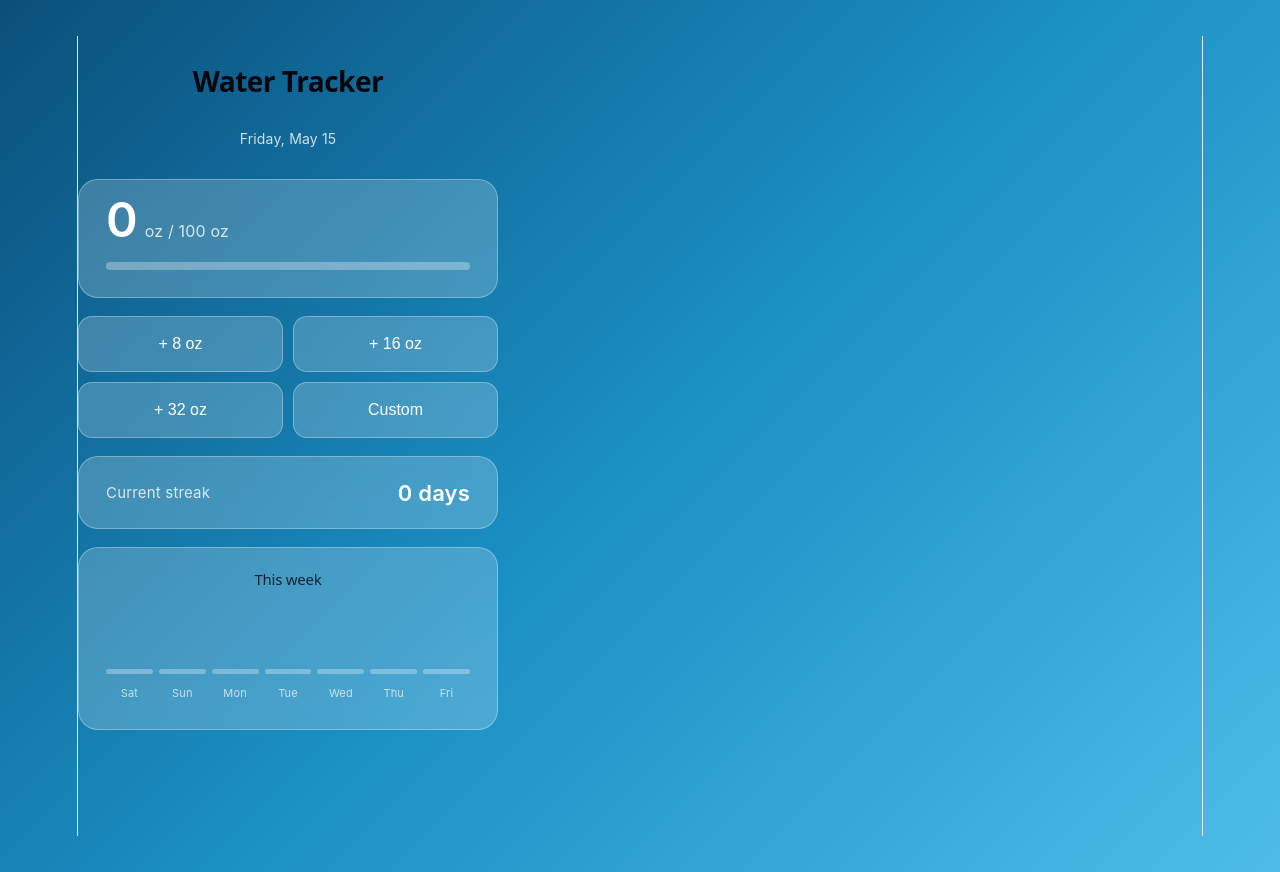
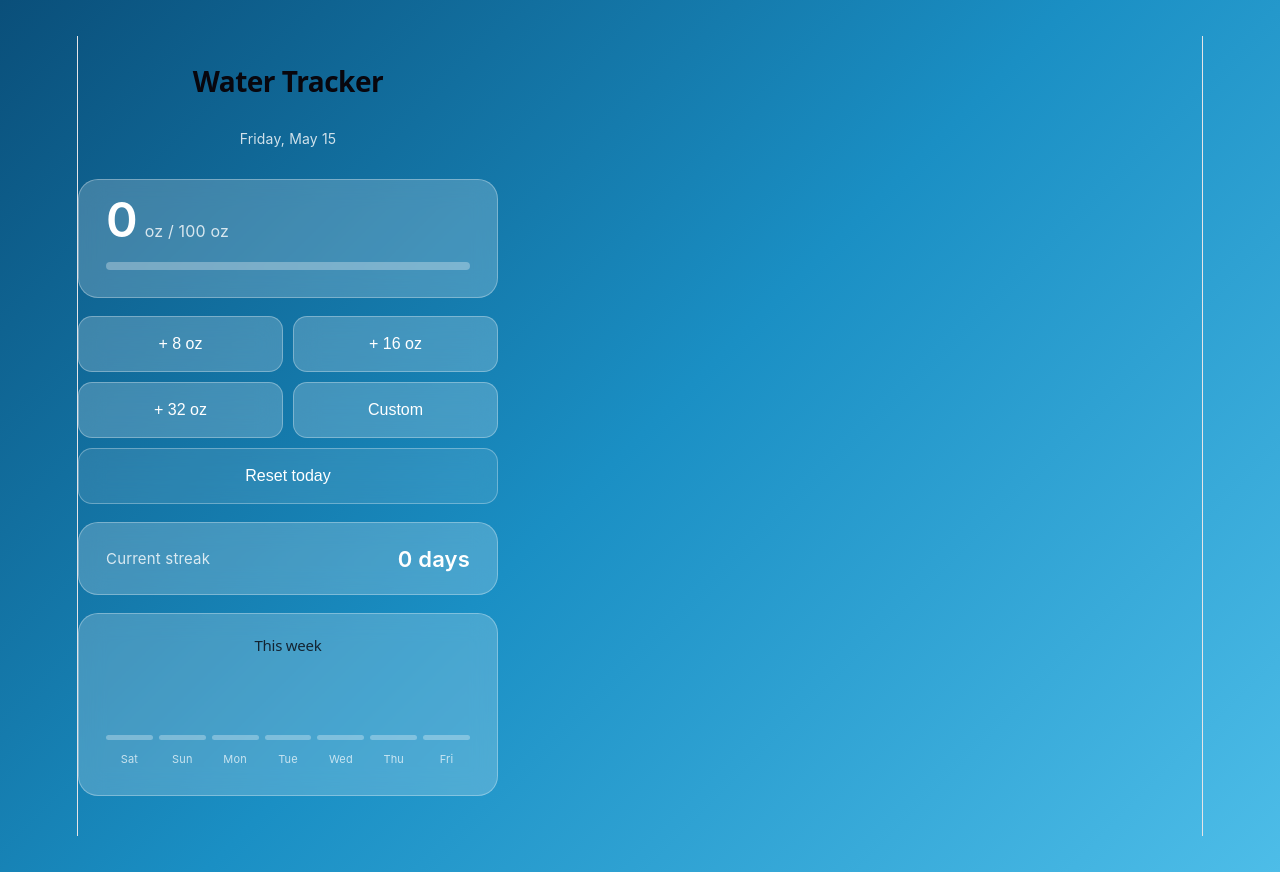
Before and after one commit to IronCamCreate/water-tracker, a React (Vite) app: page / in a window 1280 px wide. Built offline with nearby package versions, Linux system fonts and the light colour scheme.

Commit message:
Add reset today button

```diff
--- a/src/App.jsx
+++ b/src/App.jsx
@@ -78,6 +78,10 @@ export default function App() {
     return count;
   };
 
+  const resetToday = () => {
+  setIntakes(intakes.filter(entry => entry.date !== today));
+};
+
   return (
     <div className="app">
       <div className="container">
@@ -106,6 +110,9 @@ export default function App() {
             const custom = prompt('Enter amount in oz:');
             if (custom && !isNaN(custom)) addWater(parseFloat(custom));
           }}>Custom</button>
+          <button onClick={() => {
+            if (confirm('Reset today\'s intake?')) resetToday();
+          }} style={{ gridColumn: 'span 2', background: 'rgba(255,255,255,0.1)' }}>Reset today</button>
         </section>
 
         <section className="streak-section">
```
